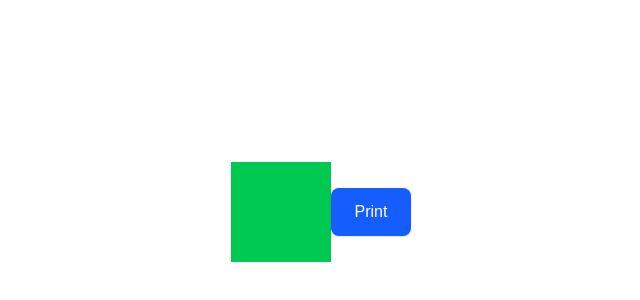
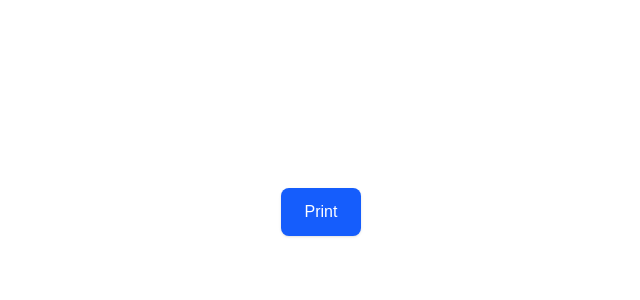
Before and after one commit to Kreliannn/webApp-to-mobileApp-webView-, a Next.js app: page / in a window 1280 px wide. Shown: the part 188-488 px from the top of the page, without its empty margins (319-959 px from the left). Built offline with nearby package versions, Linux system fonts and the light colour scheme.

Commit message:
update 2

```diff
--- a/app/page.tsx
+++ b/app/page.tsx
@@ -12,12 +12,8 @@ declare global {
 
 export default function Home() {
 
-  const [isGreen, setIsGreen] = useState(true)
-
 
   const handleClick = () => {
-    alert("printing")
-    setIsGreen((prev) => !prev)
     if (window.Android && window.Android.triggerPrint) {
       window.Android.triggerPrint();
     }
@@ -27,9 +23,7 @@ export default function Home() {
   return (
     <div className="w-full h-screen flex items-center justify-center">
 
-      <div className={`${isGreen ? "bg-green-500" : "bg-purple-500"} w-[100px] h-[100px]`}>
 
-      </div>
 
       <button onClick={handleClick} className="px-6 py-3 bg-blue-600 text-white rounded-lg shadow hover:bg-blue-700 transition-colors duration-200" >
         Print
```
